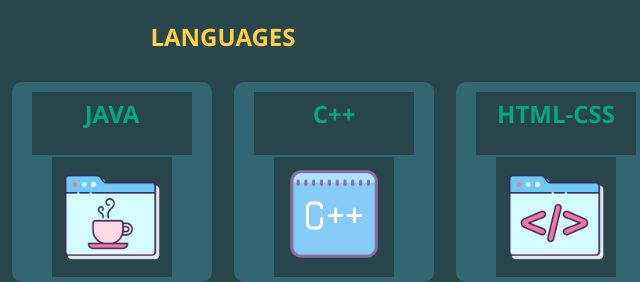
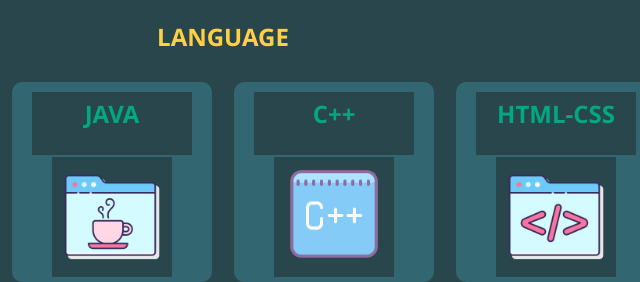
Before and after one commit to Anushka11mindbowser/HTML-Portfolio, a plain HTML site: page page2.html in a window 1280 px wide. Shown: the top 282 px of the page, 417-1057 px from the left. Drawn offline with Linux system fonts and the light colour scheme.

Commit message:
Slight Changes

```diff
--- a/page2.html
+++ b/page2.html
@@ -11,7 +11,7 @@
 
     <center>
 
-        <h2>LANGUAGES</h2>
+        <h2>LANGUAGE</h2>
 
         <div class="card">
             <h3>PYTHON</h3>
```
